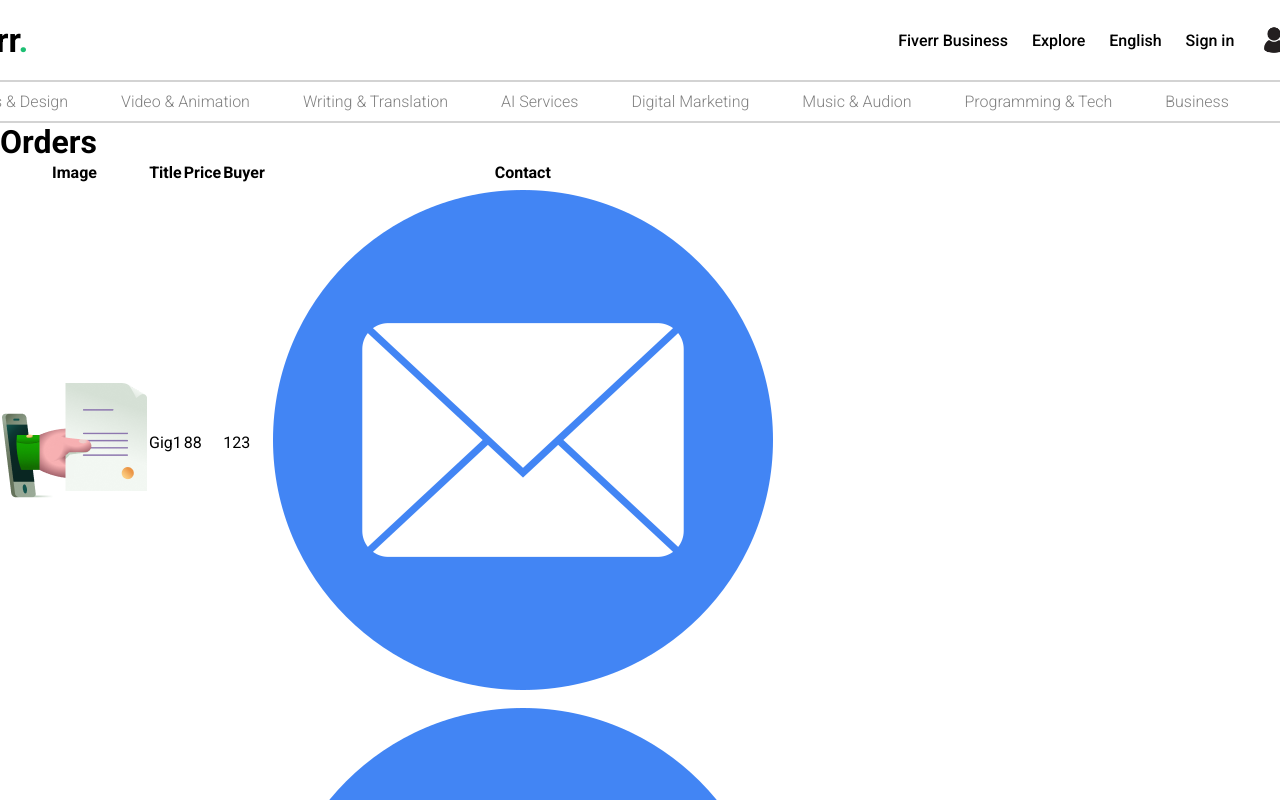
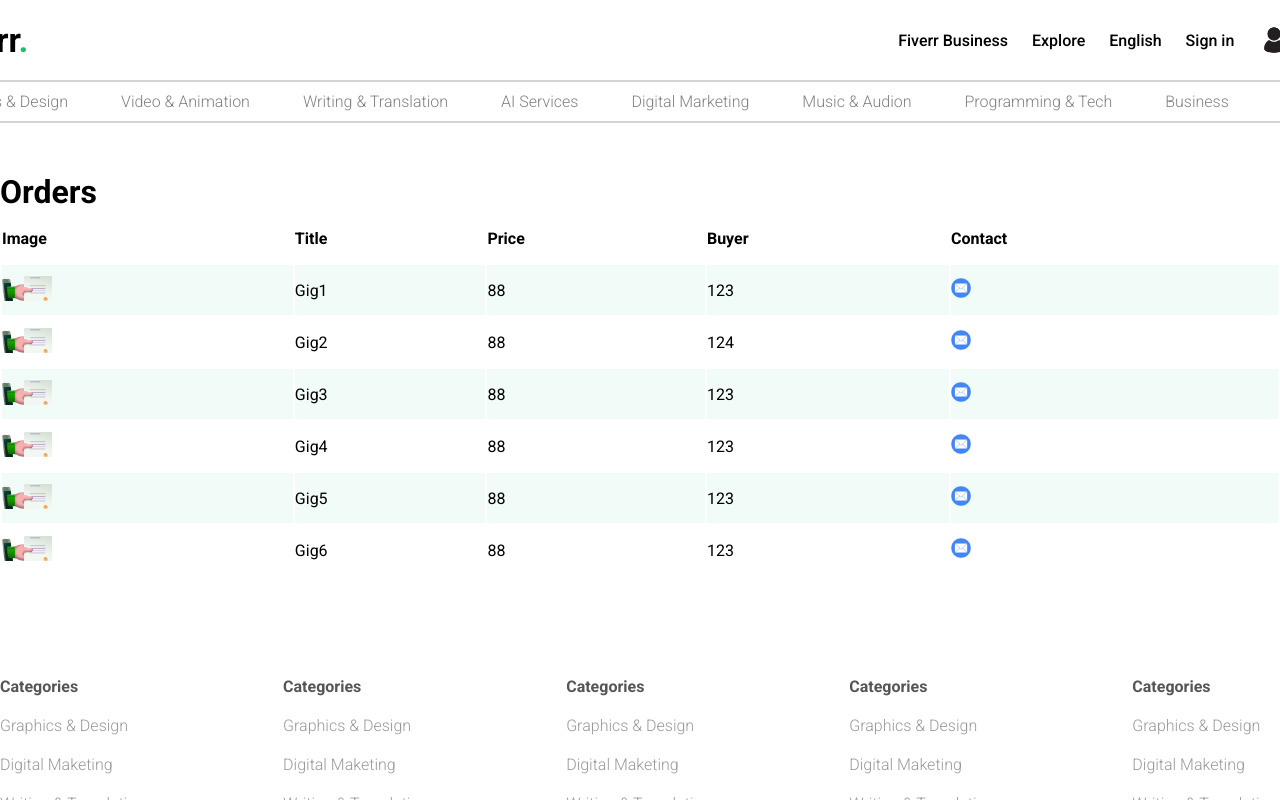
Before and after one commit to milanxchauhan/freelance-marketplace, a React (Vite) app: page /order in a window 1280 px wide. Shown: the top 800 px of the page. Built offline with nearby package versions, Linux system fonts and the light colour scheme.

Commit message:
Update Order.scss

```diff
--- a/src/pages/order/Order.scss
+++ b/src/pages/order/Order.scss
@@ -0,0 +1,53 @@
+.order{
+    display: flex;
+    justify-content: center;
+
+    .container{
+        width: 1400px;
+        padding: 50px 0px;
+
+        .title{
+            display: flex;
+            align-items: center;
+            justify-content: space-between;
+
+            button{
+                background-color: #1dbf73;
+                color: white;
+                font-weight: 500;
+                border: none;
+                padding: 10px;
+                cursor: pointer;
+            }
+        }
+
+        table{
+            width: 100%;
+
+            tr{
+                height: 50px;
+
+                th{
+                    text-align: left;
+                }
+
+                td{
+                    .img{
+                        width: 50px;
+                        height: 25px;
+                        object-fit: cover;
+                    }
+
+                    .delete{
+                        width: 20px;
+                        cursor: pointer;
+                    }
+                }
+
+                &:nth-child(even){
+                    background-color: #1dbf730f;
+                }
+            }
+        }
+    }
+}
```
